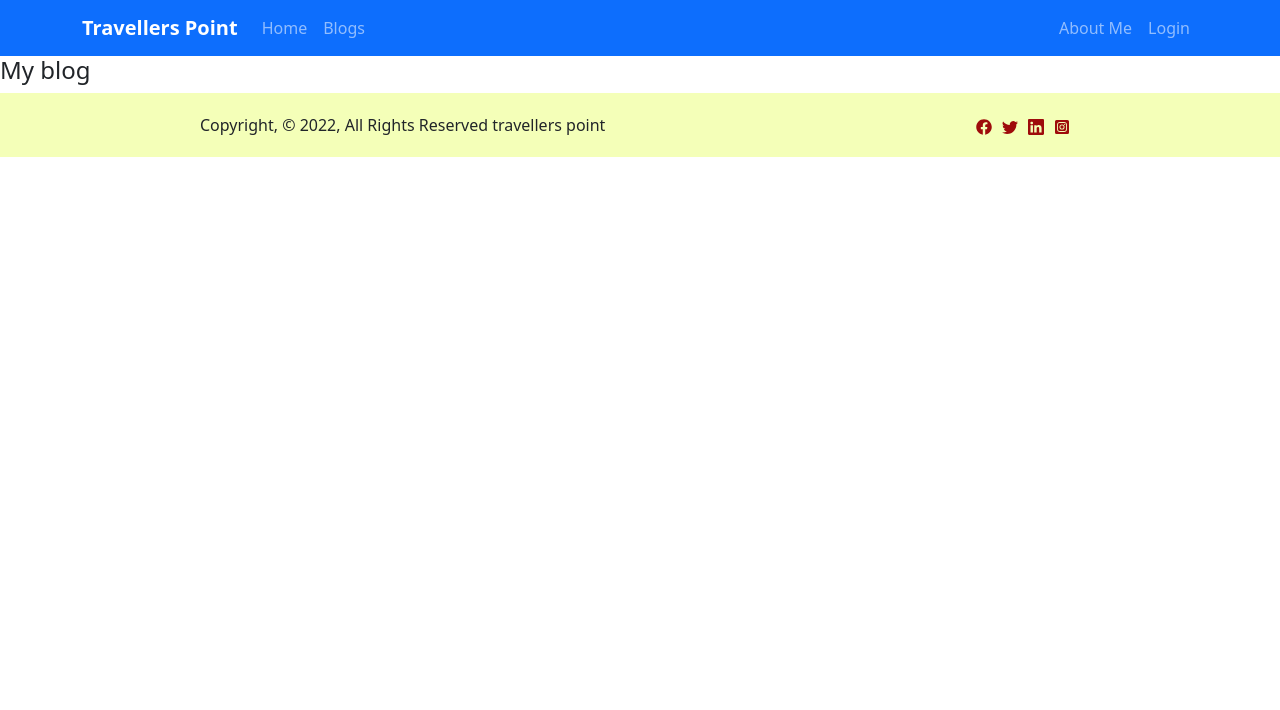
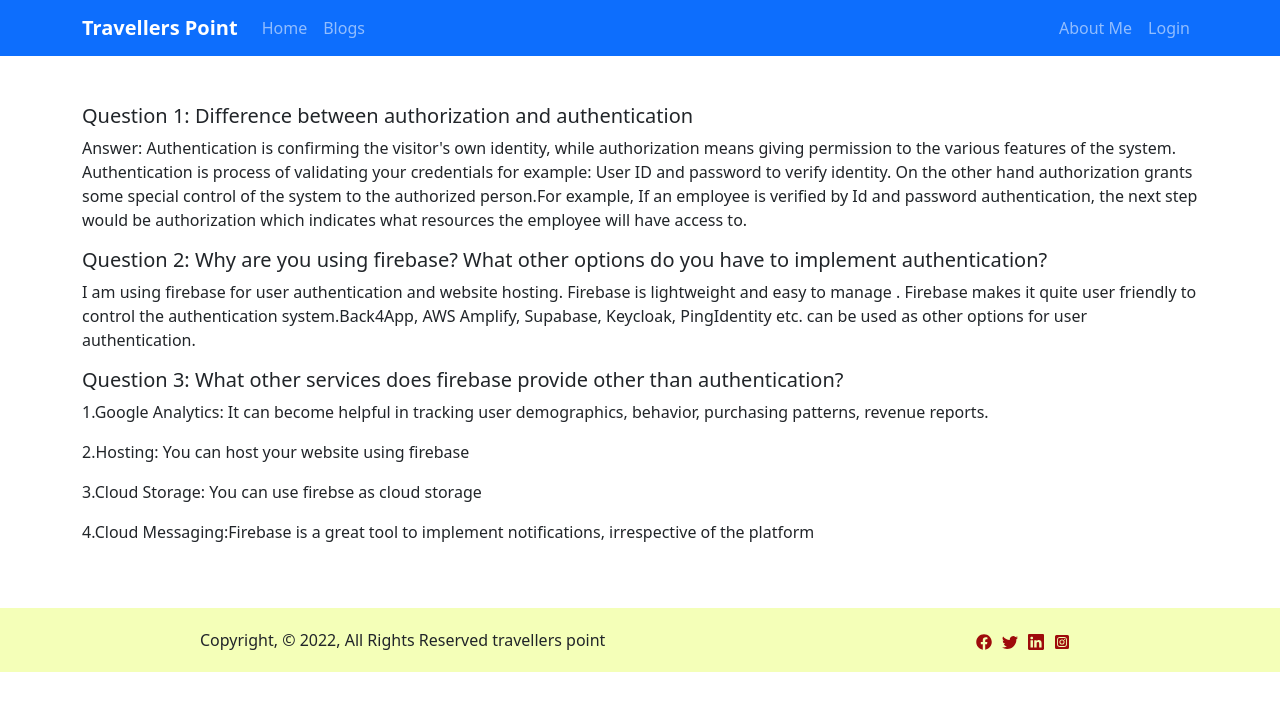
Before and after one commit to souravpodder/client-main-independent-website, a React (Create React App) app: page /blogs in a window 1280 px wide. Shown: the top 710 px of the page. Built offline with nearby package versions, Linux system fonts and the light colour scheme; no server answers; the HTML template or start-up script is replaced by a standard one.

Commit message:
final commit

```diff
--- a/src/Pages/Blog/Blog.js
+++ b/src/Pages/Blog/Blog.js
@@ -2,8 +2,19 @@ import React from 'react';
 
 const Blog = () => {
   return (
-    <div>
-      <h4>My blog</h4>
+    <div className='container py-5'>
+      <h5>Question 1: Difference between authorization and authentication</h5>
+      <p>Answer: Authentication is confirming the visitor's own identity, while authorization means giving permission to the various features of the system. Authentication is process of validating  your credentials for example: User ID and password to verify identity. On the other hand authorization grants some special control of the system to the authorized person.For example, If an employee is verified by Id and password authentication, the next step would be authorization which indicates what resources the employee will have access to.</p>
+
+      <h5>Question 2: Why are you using firebase? What other options do you have to implement authentication?</h5>
+
+      <p>I am using firebase for user authentication and website hosting. Firebase is lightweight and easy to manage . Firebase makes it quite user friendly to control the authentication system.Back4App, AWS Amplify, Supabase, Keycloak, PingIdentity etc. can be used as other options for user authentication.</p>
+
+      <h5>Question 3: What other services does firebase provide other than authentication?</h5>
+      <p>1.Google Analytics:  It can become helpful in tracking user demographics, behavior, purchasing patterns, revenue reports.</p>
+      <p>2.Hosting: You can host your website using firebase</p>
+      <p>3.Cloud Storage:  You can use firebse as cloud storage</p>
+      <p>4.Cloud Messaging:Firebase is a great tool to implement notifications, irrespective of the platform</p>
     </div>
   );
 };
```
